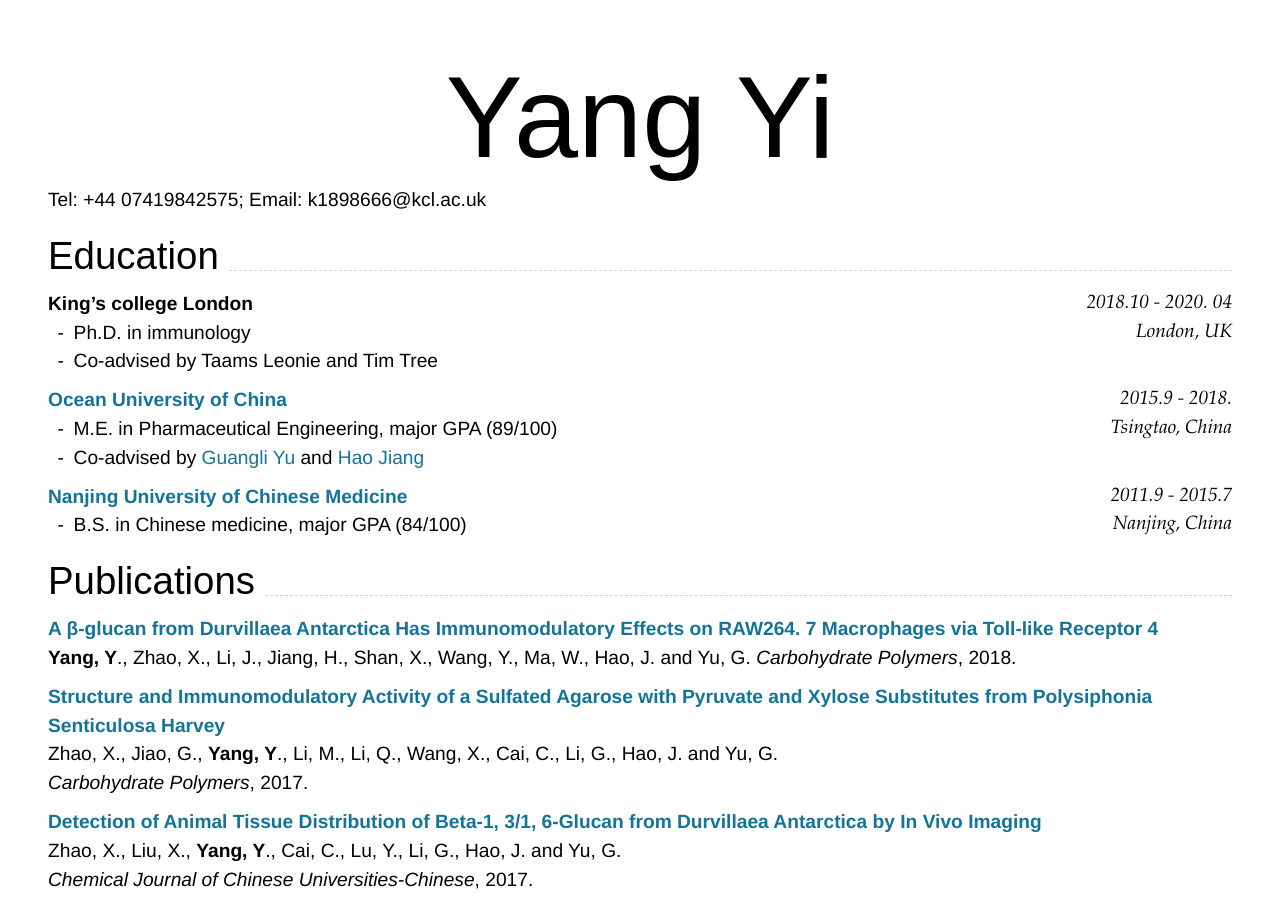
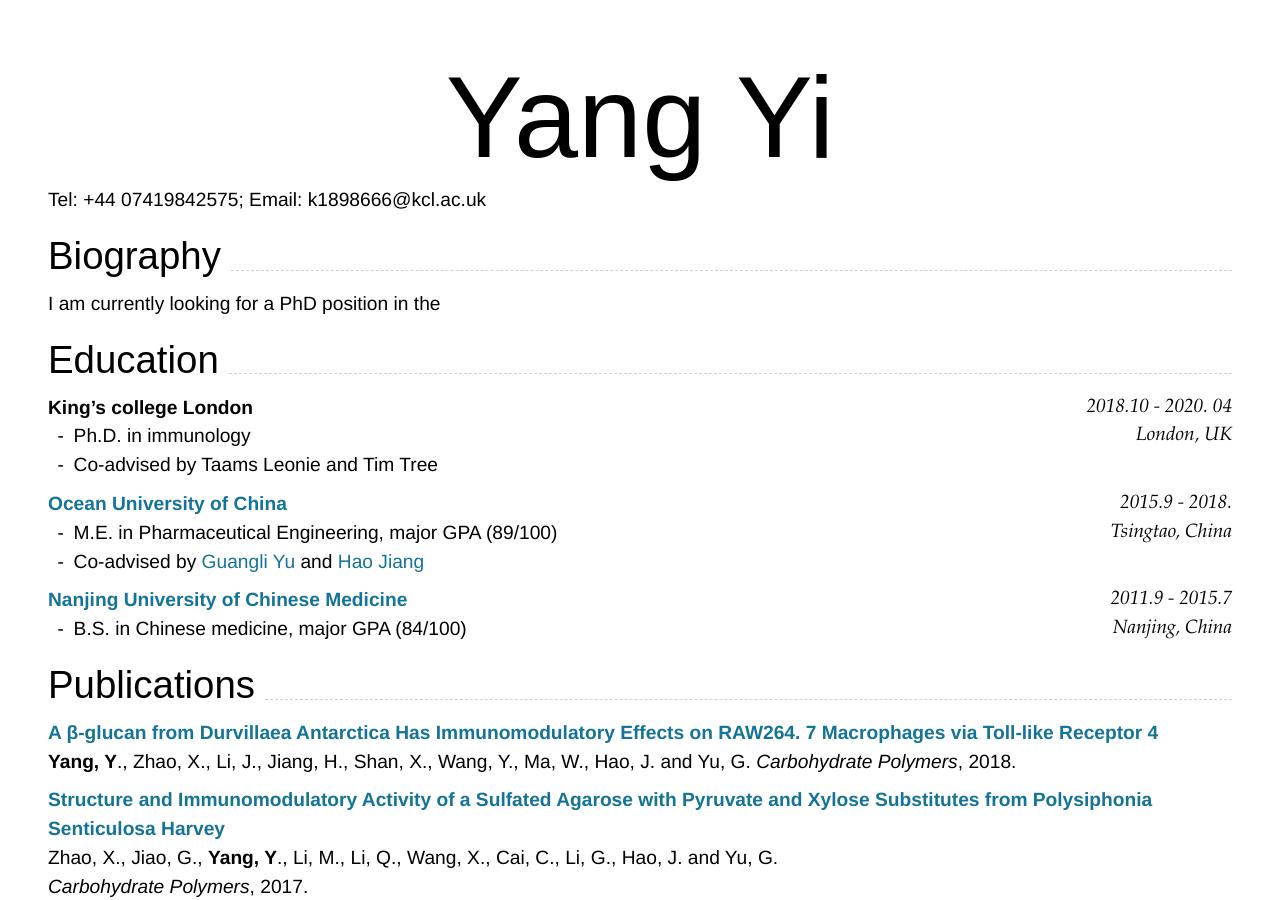
Before and after one commit to yiyiyi1992/Resume, a Jekyll site: the page built from index.md, in a window 1280 px wide and 900 px high. Built offline with Jekyll 4.4.1, drawn with Linux system fonts in a browser that asks for light colours; nearby versions of some CDN libraries.

Commit message:
Update index.md

```diff
--- a/index.md
+++ b/index.md
@@ -8,6 +8,9 @@ email:
 
 # Yang Yi
   Tel: +44 07419842575; Email: k1898666@kcl.ac.uk
+## Biography
+I am currently looking for a PhD position in the
+
 
 ## Education
 
```
